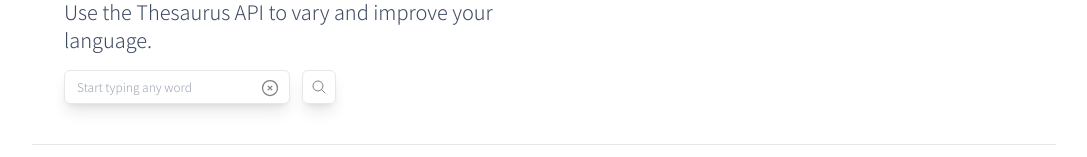
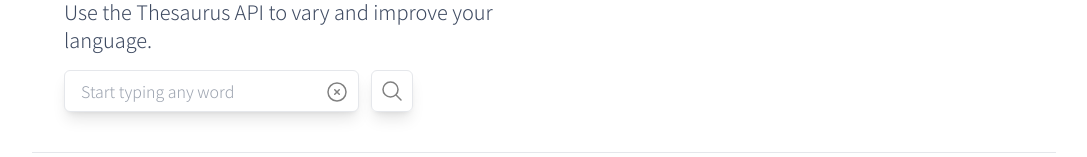
Before and after one commit to charlietait147/expansion, a Next.js app: page / in a window 1280 px wide. Shown: the part 271-428 px from the top of the page, without its empty margins (96-1183 px from the left). Built offline with nearby package versions, Linux system fonts and the light colour scheme.

Commit message:
add delete button functionality, modify tablet and desktop screen styles

```diff
--- a/components/MainContent.tsx
+++ b/components/MainContent.tsx
@@ -18,19 +18,12 @@ const MainContent: React.FC = () => {
   const handleChangeWord = (e: ChangeEvent<HTMLInputElement>) => {
     setWordError("");
     setWord(e.target.value);
-
   };
 
   const removeText = () => {
-    setWord((prevWord) => {
-      const trimmedWord = prevWord.trim();
-      return trimmedWord;
-    })
+    // Replace all alphabetic characters with an empty string
+    setWord((prevWord) => prevWord.replace(/[a-zA-Z\s]/g, ''));
   };
-
-  // const removeText = () => {
-  //   setWord((word) => word.trim());
-  // }
 
   const handleSubmit = async (e: React.FormEvent<HTMLFormElement>) => {
     e.preventDefault();
@@ -56,7 +49,7 @@ const MainContent: React.FC = () => {
       setIsLoading(false);
     } catch (error) {
       console.error("Error fetching data", error);
-      setApiError("No Data Available ...");
+      setApiError("There has been an error fetching data. Sorry!");
     }
   };
   return (
@@ -79,17 +72,15 @@ const MainContent: React.FC = () => {
             className="mt-4 max-w-fit flex relative"
           >
             <input
-              className="w-max rounded-md border shadow-lg text-xs font-light py-1.5 pl-3 pr-10 focus:border-gray-400 outline-none"
+              className="w-max rounded-md border shadow-lg text-xs font-light py-1.5 pl-3 pr-10 focus:border-gray-400 outline-none lg:text-base lg:py-2 lg:pl-4 lg:pr-12"
               placeholder="Start typing any word"
               id="word"
               value={word}
               onChange={handleChangeWord}
             />
-            <div
-              onClick={removeText}
-              className="w-5 absolute right-14 top-2 cursor-pointer hover:stroke-black"
-            >
-              <svg
+            <div>
+              <svg onClick={removeText}
+              className="w-5 absolute right-14 top-2 cursor-pointer hover:stroke-black lg:w-6 lg:top-2.5 lg:right-16"
                 xmlns="http://www.w3.org/2000/svg"
                 fill="none"
                 viewBox="0 0 24 24"
@@ -110,7 +101,7 @@ const MainContent: React.FC = () => {
                 viewBox="0 0 24 24"
                 strokeWidth="1.5"
                 stroke="grey"
-                className="w-4 hover:stroke-black"
+                className="w-4 hover:stroke-black lg:w-6"
               >
                 <path
                   strokeLinecap="round"
@@ -132,14 +123,15 @@ const MainContent: React.FC = () => {
           </div>
         ) : selectedWord ? (
           <div>
-            <h2 className="text-lg text-primary inline-block lg:text-xl underline underline-offset-4">
+            <h2 className="text-lg text-primary font-medium inline-block md:text-2xl underline underline-offset-8">
               {selectedWord.word}
             </h2>{" "}
-            <span className="text-title text-lg font-light inline-block lg:text-xl no-underline">
+            <span className="text-title text-lg font-light inline-block md:text-2xl no-underline">
               - synonyms
             </span>
+            {selectedWord.synonyms && selectedWord.synonyms.length > 0 ? (
                <div>
-              <ul className="list-none flex flex-wrap grid-cols-2 gap-2 mt-4">
+               <ul className="list-none flex flex-wrap grid-cols-2 gap-2 mt-4 md:mt-8 md:gap-4">
                  <li className="p-4 rounded-s-3xl shadow-md bg-title text-white">
                    {selectedWord.synonyms[0]}
                  </li>
@@ -181,9 +173,12 @@ const MainContent: React.FC = () => {
                  </li>
                </ul>
              </div>
+            ) : (
+              <p className="text-md font-light text-primary mt-4 lg:text-lg"> No data available! Are you sure this is a valid word?</p>
+            )}
           </div>
         ) : apiError ? (
-          <p className="text-lg text-primary lg:text-xl">{apiError}</p>
+          <p className="text-md font-light text-primary mt-4 lg:text-lg">{apiError}</p>
         ) : (
           <p></p>
         )}
--- a/package.json
+++ b/package.json
@@ -10,7 +10,7 @@
   },
   "dependencies": {
     "axios": "^1.6.2",
-    "next": "14.0.3",
+    "next": "^14.0.3",
     "react": "^18",
     "react-dom": "^18"
   },
```
Also changed, not shown: 1 other file (tests, documents, lock files or other folders). Lines whose indentation alone changed are shown as unchanged.
